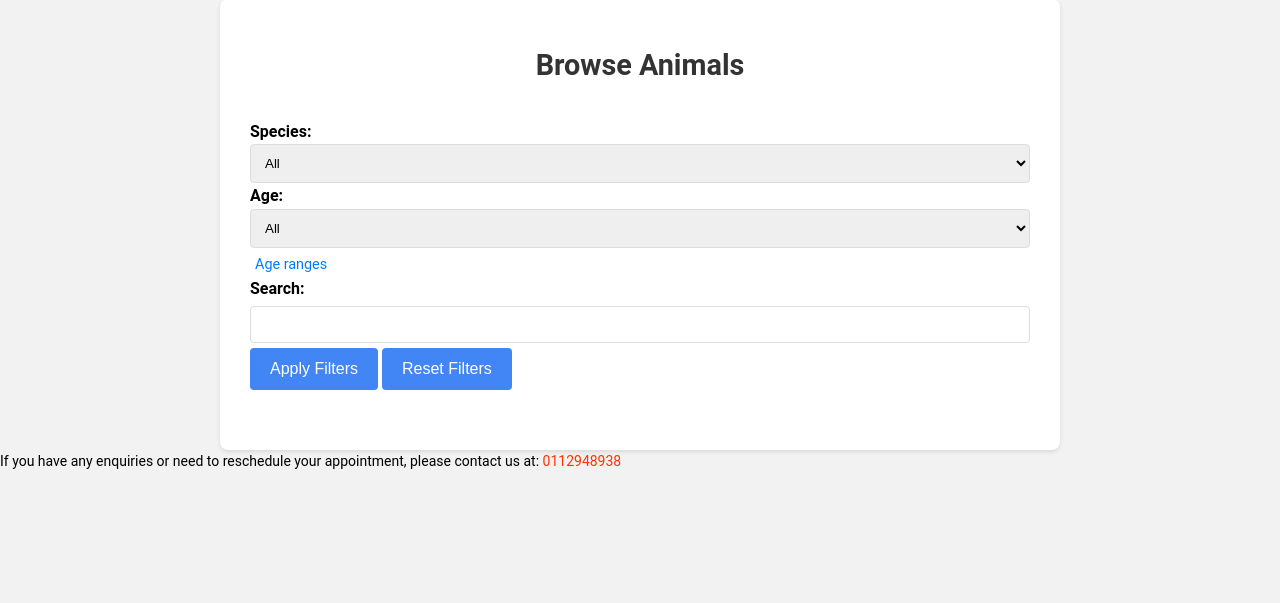
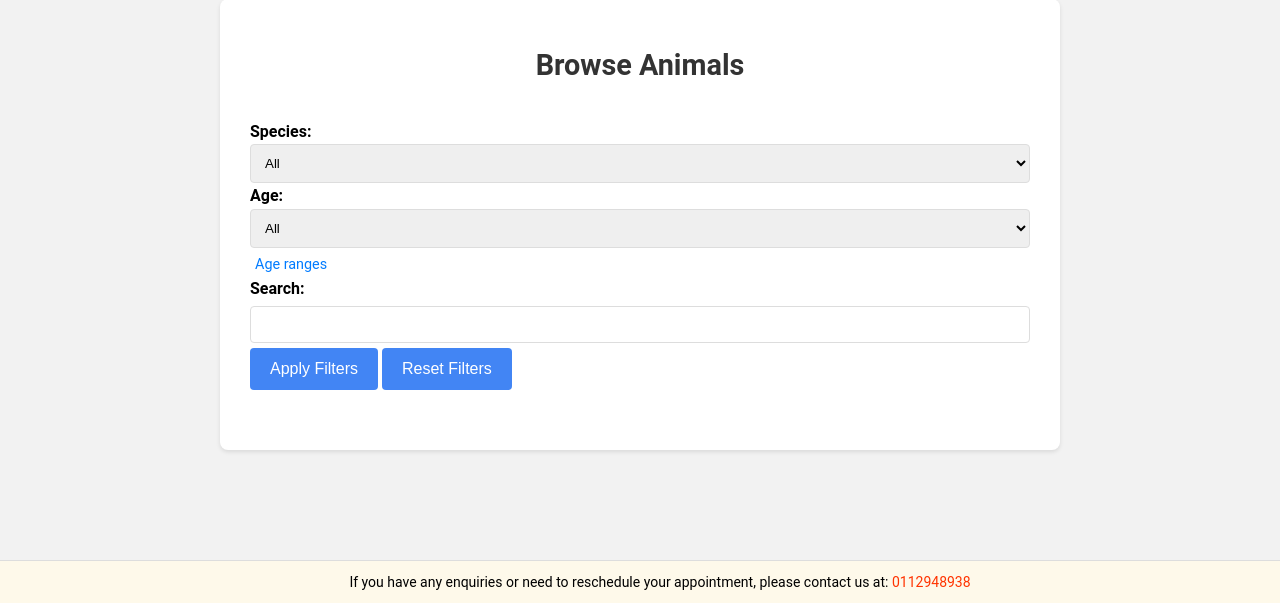
Before and after one commit to robertsquah/New-Folder, a Flask app: page /browse_animals in a window 1280 px wide. Shown: the part 197-800 px from the top of the page. Run offline with Flask 3, Linux system fonts and the light colour scheme; data that the repository does not hold is empty; some libraries are stand-ins or nearby versions.

Commit message:
Update browse_animals.html

```diff
--- a/templates/browse_animals.html
+++ b/templates/browse_animals.html
@@ -171,6 +171,18 @@
             visibility: visible;
             opacity: 1;
         }
+
+        footer {
+            background-color: #FEF9EA; /* Match footer background color with header */
+            padding: 10px 20px; /* Add padding to footer */
+            text-align: center; /* Center text */
+            border-top: 1px solid #ddd; /* Optional: Add a border for distinction */
+            position: fixed; /* Fix the footer at the bottom */
+            bottom: 0; /* Align to the bottom of the viewport */
+            left: 0; /* Align to the left edge */
+            width: 100%; /* Full width */
+        }
+
         footer p {
             margin: 0; /* Remove default margin */
             font-size: 14px; /* Font size */
```
